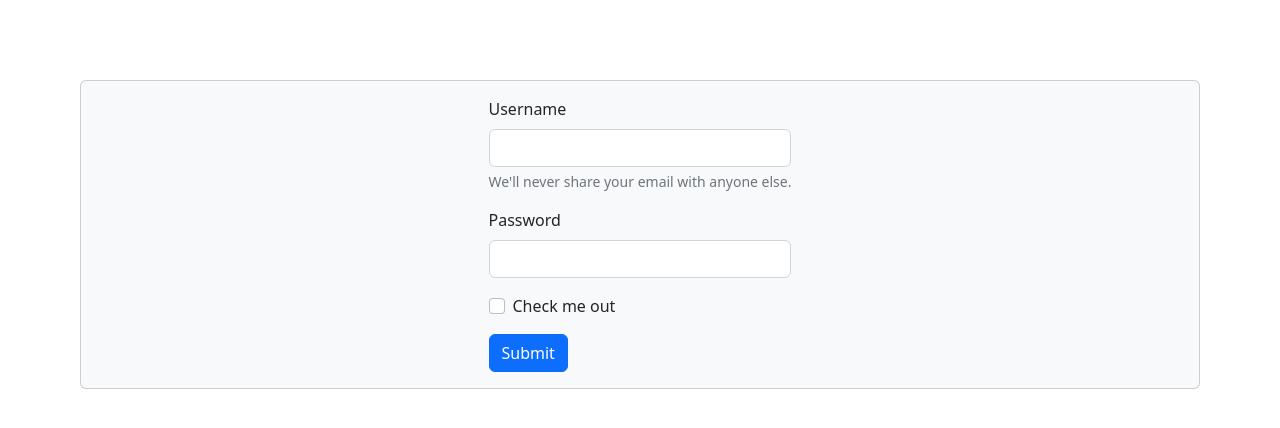
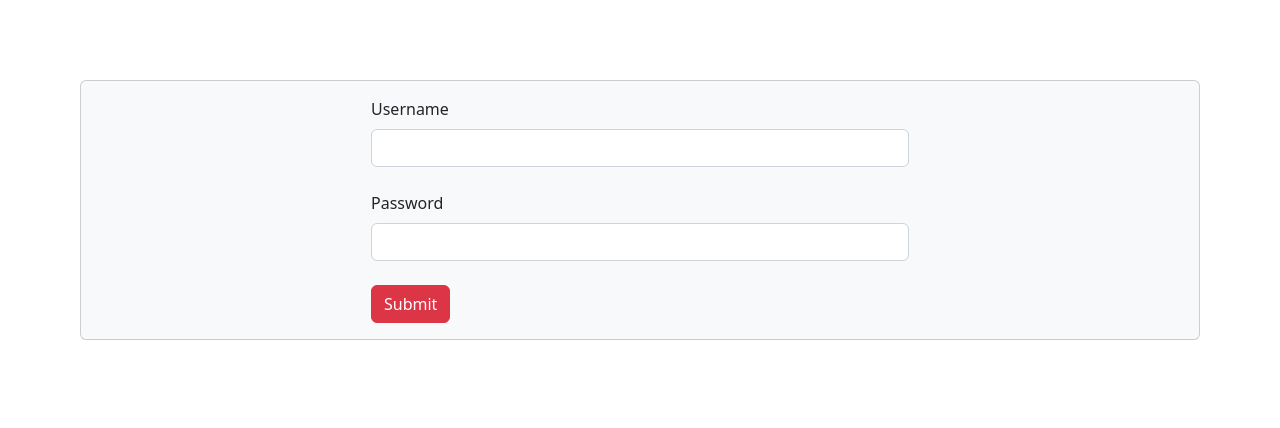
Before and after one commit to DenilsonUariua/Teachers-Recruitmet-system, a PHP site: page /login.php in a window 1280 px wide. Shown: the part 74-502 px from the top of the page. Run offline with PHP 8.4, Linux system fonts and the light colour scheme.

Commit message:
login page clean up

```diff
--- a/login.php
+++ b/login.php
@@ -61,7 +61,7 @@
     <div class="card align-middle" style="margin: 5rem; background: #f8f9fa">
       <div class="card-body d-flex justify-content-center">
         <form action="login.php" method="post">
-          <div class="mb-3">
+          <div class="row"><div class="mb-4">
             <label for="exampleInputEmail1" class="form-label"
               >Username</label
             >
@@ -72,11 +72,8 @@
               id="exampleInputEmail1"
               aria-describedby="emailHelp"
             />
-            <div id="emailHelp" class="form-text">
-              We'll never share your email with anyone else.
-            </div>
           </div>
-          <div class="mb-3">
+          <div class="mb-4">
             <label for="exampleInputPassword1" class="form-label"
               >Password</label
             >
@@ -86,18 +83,9 @@
               class="form-control"
               id="exampleInputPassword1"
             />
-          </div>
-          <div class="mb-3 form-check">
-            <input
-              type="checkbox"
-              class="form-check-input"
-              id="exampleCheck1"
-            />
-            <label class="form-check-label" for="exampleCheck1"
-              >Check me out</label
-            >
-          </div>
-          <button type="submit" name="submit" class="btn btn-primary">Submit</button>
+          </div></div>
+
+          <button type="submit" name="submit" class="btn btn-danger">Submit</button>
         </form>
       </div>
     </div>
```
